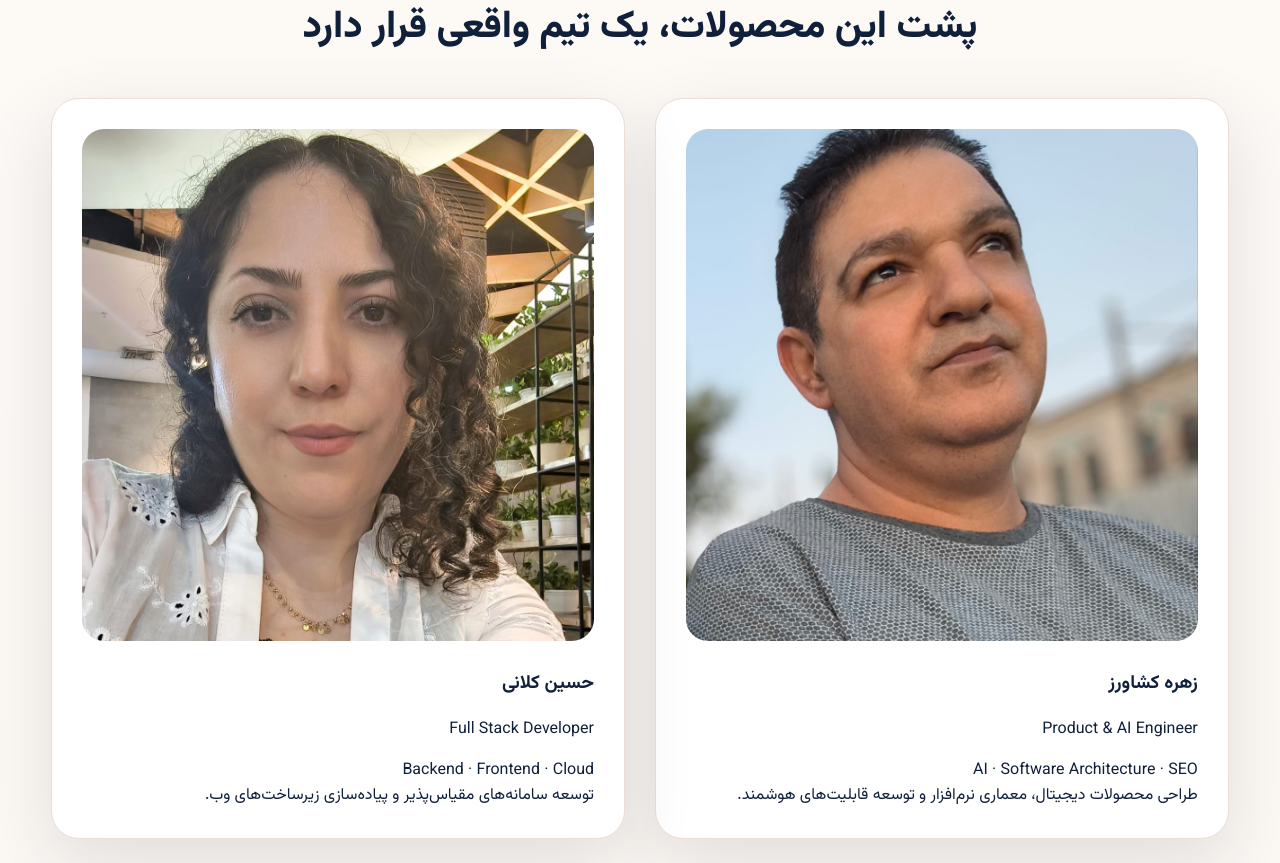
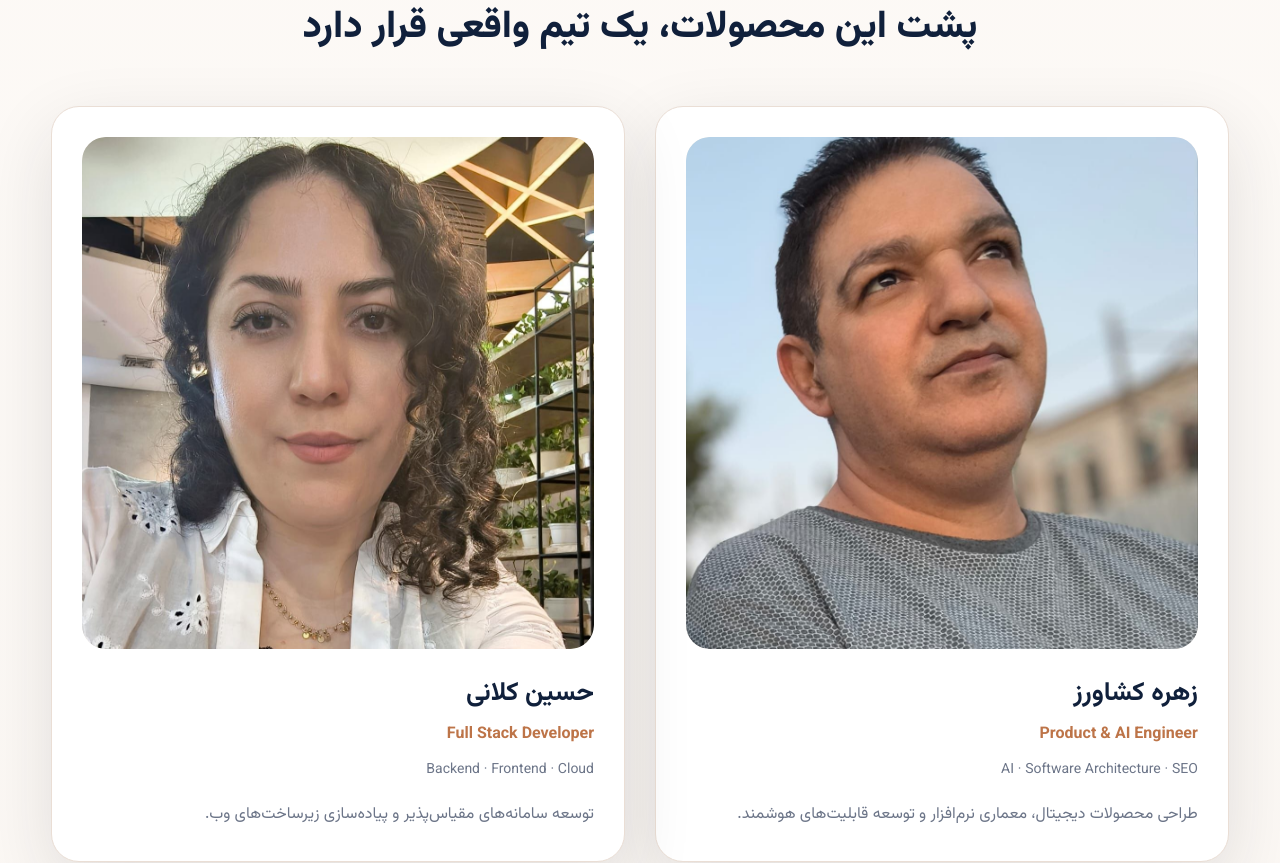
Before and after one commit to zohreksh/smartpilot, a Nuxt app: page / in a window 1280 px wide. Shown: the part 3200-4063 px from the top of the page. Built offline with nearby package versions, Linux system fonts and the light colour scheme.

Commit message:
polish team section visual styles

```diff
--- a/components/sections/TeamSection.vue
+++ b/components/sections/TeamSection.vue
@@ -25,3 +25,14 @@
     </div>
   </section>
 </template>
+
+<style scoped>
+.team-section h2{margin-bottom:48px}
+.team-member{text-align:right;overflow:hidden}
+.team-image-wrap{margin-bottom:24px;border-radius:24px;overflow:hidden;background:#f5efe9}
+.team-image-wrap img{display:block;width:100%;aspect-ratio:1;object-fit:cover}
+.team-member h3{margin:12px 0 8px;font-size:26px}
+.team-member p{margin:0 0 12px;color:#bd7448;font-weight:700}
+.team-member span{display:block;color:#6c7588;font-size:14px}
+.team-description{margin-top:18px;line-height:2;color:#6c7588}
+</style>
```
